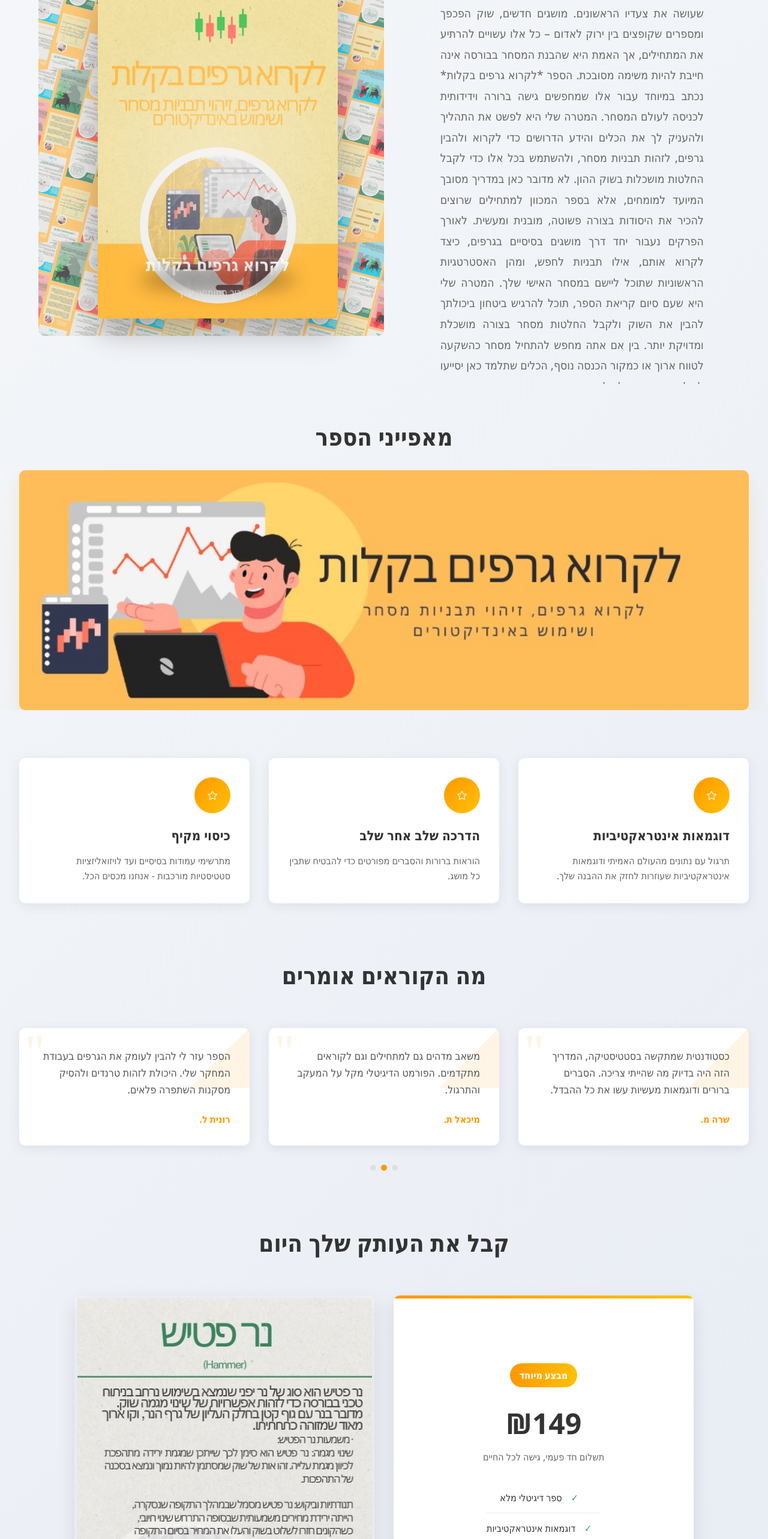
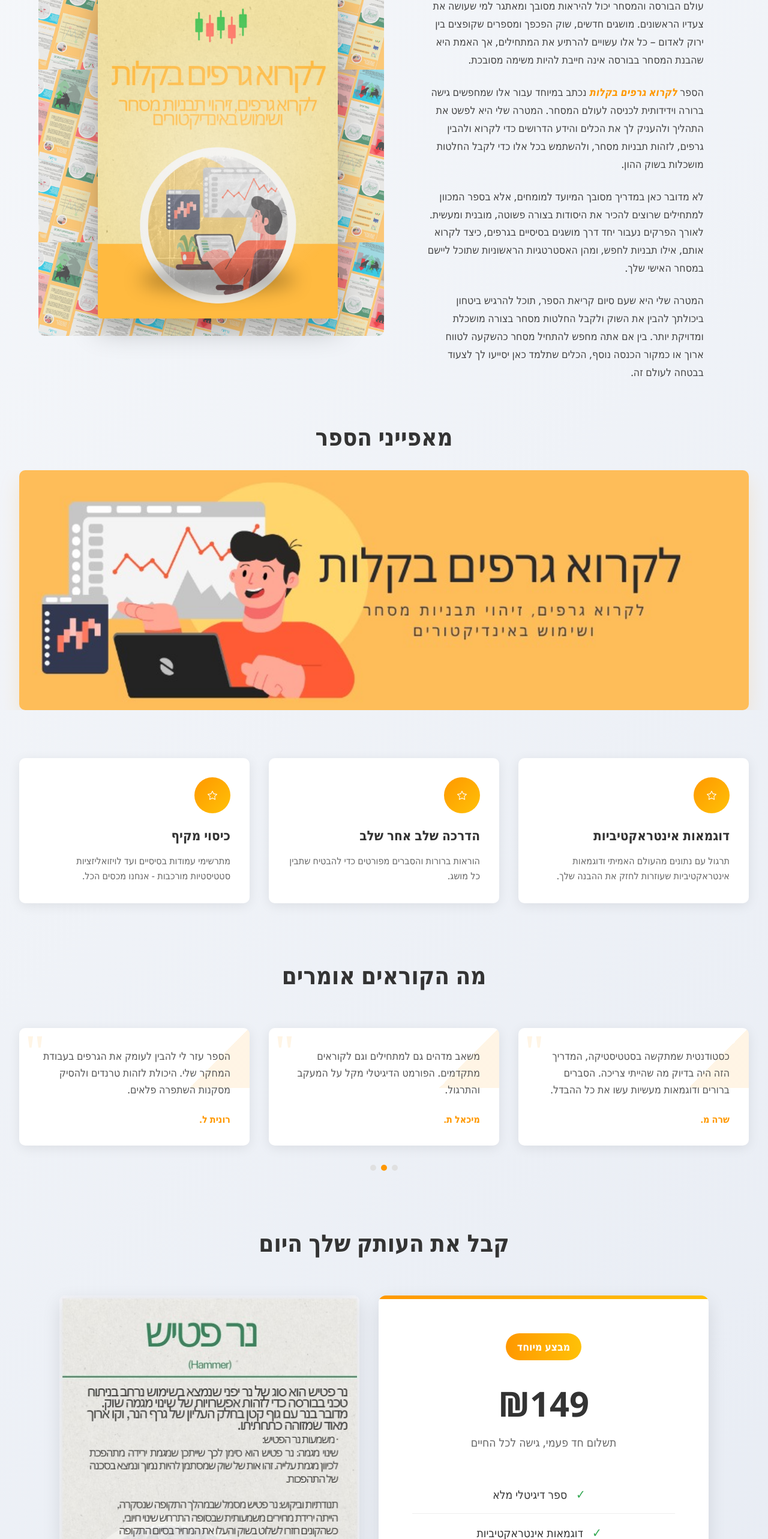
Before and after one commit to Zion-Webiks/book, a React (Create React App) app: page / in a window 1280 px wide. Shown: the part 160-2726 px from the top of the page at 60% size. Built offline with nearby package versions, Linux system fonts and the light colour scheme.

Commit message:
Hebrew last stable

```diff
--- a/src/App.tsx
+++ b/src/App.tsx
@@ -157,8 +157,10 @@ function App() {
     const y = e.clientY - box.top;
     const centerX = box.width / 2;
     const centerY = box.height / 2;
-    const rotateXVal = (y - centerY) / 10;
-    const rotateYVal = (centerX - x) / 10;
+
+    // Inverting the direction and making movement more subtle and smoother
+    const rotateXVal = (centerY - y) / 15;
+    const rotateYVal = (x - centerX) / 15;
 
     setRotateX(rotateXVal);
     setRotateY(rotateYVal);
@@ -220,13 +222,21 @@ function App() {
             <HeroTagline>חווית למידה דיגיטלית מהפכנית</HeroTagline>
             <HeroTitle>לקרוא גרפים בקלות</HeroTitle>
             <HeroSubtitle>
-            עולם הבורסה והמסחר יכול להיראות מסובך ומאתגר למי שעושה את צעדיו הראשונים. מושגים חדשים, שוק הפכפך ומספרים שקופצים בין ירוק לאדום – כל אלו עשויים להרתיע את המתחילים, אך האמת היא שהבנת המסחר בבורסה אינה חייבת להיות משימה מסובכת.
-
-הספר *לקרוא גרפים בקלות* נכתב במיוחד עבור אלו שמחפשים גישה ברורה וידידותית לכניסה לעולם המסחר. המטרה שלי היא לפשט את התהליך ולהעניק לך את הכלים והידע הדרושים כדי לקרוא ולהבין גרפים, לזהות תבניות מסחר, ולהשתמש בכל אלו כדי לקבל החלטות מושכלות בשוק ההון.
-
-לא מדובר כאן במדריך מסובך המיועד למומחים, אלא בספר המכוון למתחילים שרוצים להכיר את היסודות בצורה פשוטה, מובנית ומעשית. לאורך הפרקים נעבור יחד דרך מושגים בסיסיים בגרפים, כיצד לקרוא אותם, אילו תבניות לחפש, ומהן האסטרטגיות הראשוניות שתוכל ליישם במסחר האישי שלך.
-
-המטרה שלי היא שעם סיום קריאת הספר, תוכל להרגיש ביטחון ביכולתך להבין את השוק ולקבל החלטות מסחר בצורה מושכלת ומדויקת יותר. בין אם אתה מחפש להתחיל מסחר כהשקעה לטווח ארוך או כמקור הכנסה נוסף, הכלים שתלמד כאן יסייעו לך לצעוד בבטחה לעולם זה.
+              <Paragraph>
+                עולם הבורסה והמסחר יכול להיראות מסובך ומאתגר למי שעושה את צעדיו הראשונים. מושגים חדשים, שוק הפכפך ומספרים שקופצים בין ירוק לאדום – כל אלו עשויים להרתיע את המתחילים, אך האמת היא שהבנת המסחר בבורסה אינה חייבת להיות משימה מסובכת.
+              </Paragraph>
+
+              <Paragraph>
+                הספר <BookEmphasis>לקרוא גרפים בקלות</BookEmphasis> נכתב במיוחד עבור אלו שמחפשים גישה ברורה וידידותית לכניסה לעולם המסחר. המטרה שלי היא לפשט את התהליך ולהעניק לך את הכלים והידע הדרושים כדי לקרוא ולהבין גרפים, לזהות תבניות מסחר, ולהשתמש בכל אלו כדי לקבל החלטות מושכלות בשוק ההון.
+              </Paragraph>
+
+              <Paragraph>
+                לא מדובר כאן במדריך מסובך המיועד למומחים, אלא בספר המכוון למתחילים שרוצים להכיר את היסודות בצורה פשוטה, מובנית ומעשית. לאורך הפרקים נעבור יחד דרך מושגים בסיסיים בגרפים, כיצד לקרוא אותם, אילו תבניות לחפש, ומהן האסטרטגיות הראשוניות שתוכל ליישם במסחר האישי שלך.
+              </Paragraph>
+
+              <Paragraph>
+                המטרה שלי היא שעם סיום קריאת הספר, תוכל להרגיש ביטחון ביכולתך להבין את השוק ולקבל החלטות מסחר בצורה מושכלת ומדויקת יותר. בין אם אתה מחפש להתחיל מסחר כהשקעה לטווח ארוך או כמקור הכנסה נוסף, הכלים שתלמד כאן יסייעו לך לצעוד בבטחה לעולם זה.
+              </Paragraph>
             </HeroSubtitle>
             <ButtonGroup>
               <PrimaryButton as="a" href="#buy">
@@ -252,8 +262,6 @@ function App() {
           <BookCover style={{
             transform: `perspective(1000px) rotateX(${rotateX}deg) rotateY(${rotateY}deg)`
           }}>
-            <BookTitle>לקרוא גרפים בקלות</BookTitle>
-            <BookAuthor>המדריך המומחה שלך</BookAuthor>
           </BookCover>
           <BookShadow />
         </BookShowcase>
@@ -732,20 +740,23 @@ const HeroTitle = styled.h1`
   direction: rtl;
 `;
 
-const HeroSubtitle = styled.p`
-  font-size: 1.2rem;
-  line-height: 1.8;
-  color: #666;
+const HeroSubtitle = styled.div`
+  font-size: 1.1rem;
+  color: #444;
+  line-height: 1.7;
   margin-bottom: 2rem;
+  max-width: 800px;
   direction: rtl;
-  white-space: pre-line;
-  text-align: justify;
-  padding-left: 1.5rem;
-
-  @media (max-width: 768px) {
-    padding-left: 0;
-    font-size: 1.1rem;
-  }
+`;
+
+const Paragraph = styled.p`
+  margin-bottom: 1.5rem;
+`;
+
+const BookEmphasis = styled.em`
+  font-style: italic;
+  font-weight: 600;
+  color: #ff9800;
 `;
 
 const ButtonGroup = styled.div`
@@ -779,17 +790,10 @@ const BookCover = styled.div`
   height: 550px;
   background: url('/images/book.jpg') center/cover;
   border-radius: 5px;
-  box-shadow: 0 25px 50px rgba(0, 0, 0, 0.25);
-  display: flex;
-  flex-direction: column;
-  justify-content: flex-end;
-  align-items: center;
+  box-shadow: 0 15px 50px rgba(0, 0, 0, 0.3);
   position: relative;
-  padding: 2rem;
-  color: white;
-  text-align: center;
   transform-style: preserve-3d;
-  transition: transform 0.5s ease;
+  transition: transform 0.8s cubic-bezier(0.175, 0.885, 0.32, 1.275);
 
   &:hover {
     transform: translateZ(20px);
@@ -1048,11 +1052,11 @@ const PricingCard = styled(motion.div).attrs(() => ({
   viewport: { once: true, margin: "-100px" }
 }))`
   background: white;
-  padding: 3rem;
-  border-radius: 10px;
+  padding: 3.5rem;
+  border-radius: 12px;
   box-shadow: 0 10px 30px rgba(0, 0, 0, 0.1);
   width: 100%;
-  max-width: 500px;
+  max-width: 550px;
   text-align: center;
   position: relative;
   overflow: hidden;
@@ -1067,7 +1071,7 @@ const PricingCard = styled(motion.div).attrs(() => ({
     top: 0;
     left: 0;
     width: 100%;
-    height: 5px;
+    height: 6px;
     background: linear-gradient(90deg, #ff9800, #ffc107);
   }
 `;
@@ -1076,14 +1080,15 @@ const PriceHighlight = styled.div`
   background: linear-gradient(90deg, #ff9800, #ffc107);
   color: white;
   font-weight: 600;
-  padding: 0.5rem 1rem;
+  padding: 0.6rem 1.2rem;
   border-radius: 50px;
   display: inline-block;
-  margin-bottom: 1.5rem;
+  margin-bottom: 1.8rem;
+  font-size: 1.1rem;
 `;
 
 const Price = styled.div`
-  font-size: 3rem;
+  font-size: 3.6rem;
   font-weight: 700;
   color: #333;
   margin-bottom: 0.5rem;
@@ -1091,18 +1096,21 @@ const Price = styled.div`
 
 const PriceDescription = styled.div`
   color: #666;
-  margin-bottom: 2rem;
+  margin-bottom: 2.5rem;
+  font-size: 1.2rem;
 `;
 
 const FeatureList = styled.ul`
   list-style: none;
   padding: 0;
-  margin-bottom: 2rem;
+  margin-bottom: 2.5rem;
+  width: 100%;
 `;
 
 const FeatureItem = styled.li`
-  padding: 0.8rem 0;
+  padding: 1rem 0;
   border-bottom: 1px solid #eee;
+  font-size: 1.2rem;
 
   &:last-child {
     border-bottom: none;
@@ -1114,6 +1122,7 @@ const FeatureItem = styled.li`
     margin-right: 15px;
     padding-left: 15px;
     font-weight: bold;
+    font-size: 1.3rem;
   }
 `;
 
```
